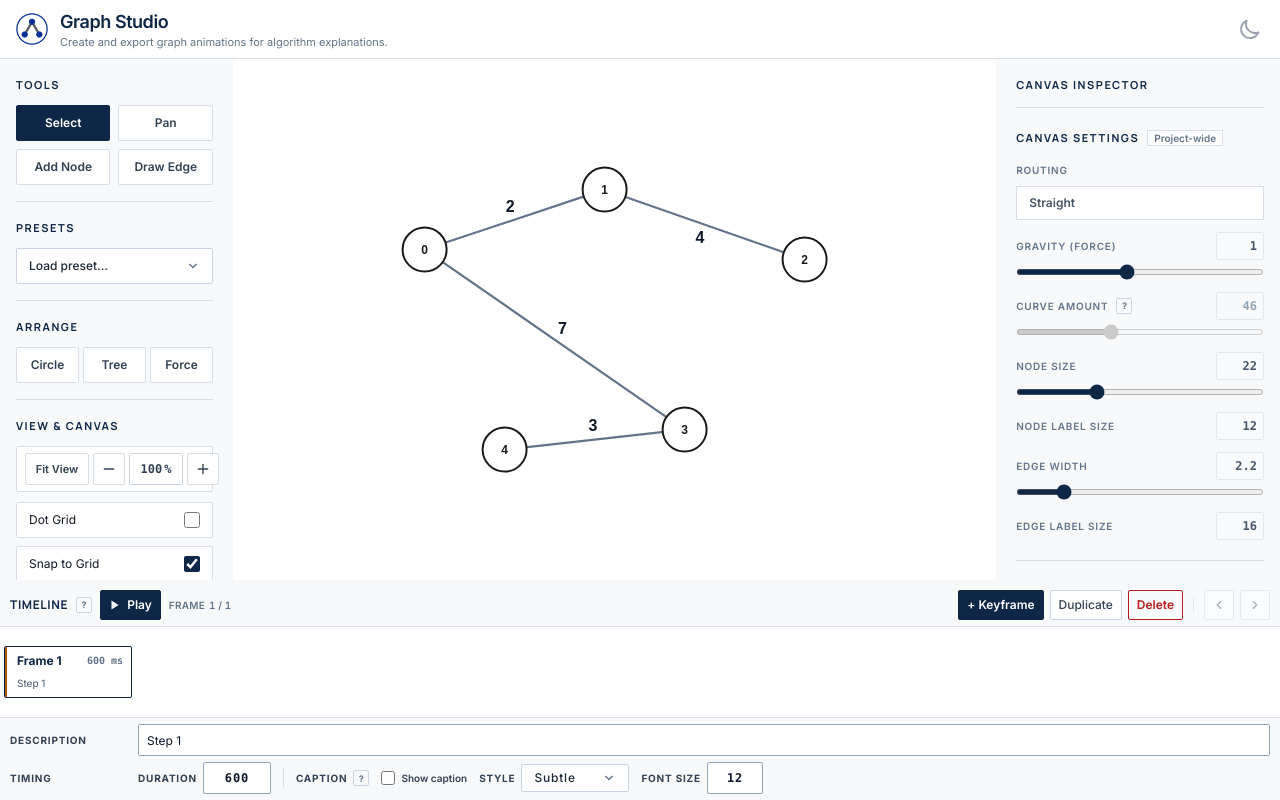
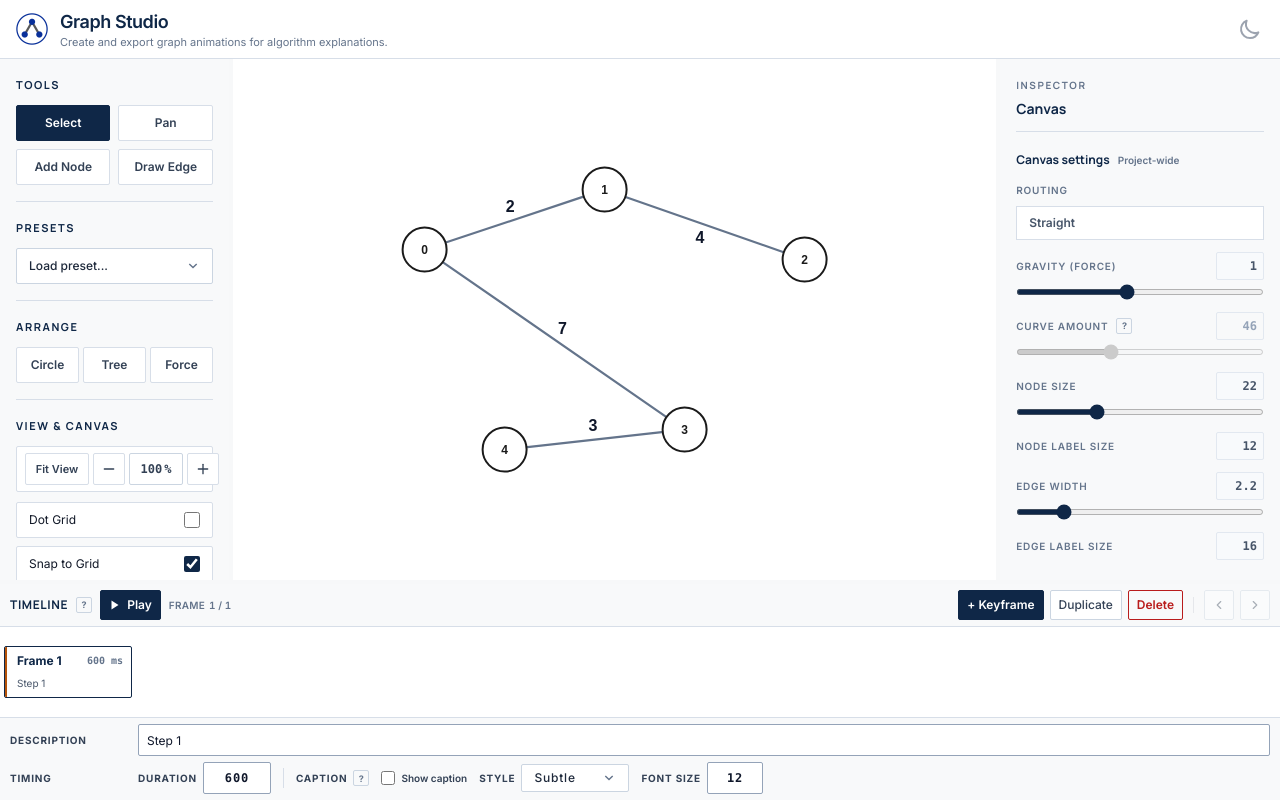
Before and after one commit to cpinitiative/graph-viz, a React (Vite) app: page / in a window 1280 px wide. Built offline with nearby package versions, Linux system fonts and the light colour scheme.

Commit message:
Simplify inspector hierarchy

```diff
--- a/src/components/visualizers/Graphs/graphStudio/PropertyPanel.jsx
+++ b/src/components/visualizers/Graphs/graphStudio/PropertyPanel.jsx
@@ -18,13 +18,19 @@ const NODE_STATUS_OPTIONS = [
 
 const panelClass =
   'graphstudio-scroll-panel h-full space-y-5 overflow-y-auto bg-[#F8F9FA] p-4 text-sm dark:bg-[#111827]';
+const panelEyebrowClass =
+  'font-manrope text-[10px] font-bold uppercase tracking-[0.16em] text-[#64748B] dark:text-[#94A3B8]';
+const panelContextClass =
+  'font-manrope text-sm font-bold text-[#0F2747] dark:text-[#F8FAFC]';
 const sectionTitleClass =
-  'font-manrope text-[11px] font-bold uppercase tracking-[0.14em] text-[#0F2747] dark:text-[#F8FAFC]';
+  'font-manrope text-xs font-bold text-[#0F2747] dark:text-[#F8FAFC]';
 const bodyTextClass = 'text-xs text-[#334155] dark:text-[#E2E8F0]';
 const fieldLabelClass =
   'text-[10px] font-semibold uppercase tracking-[0.08em] text-[#64748B] dark:text-[#94A3B8]';
 const scopeLabelClass =
-  'shrink-0 border border-[#D7DEE8] bg-[#FFFFFF] px-1.5 py-0.5 text-[10px] font-semibold normal-case leading-none tracking-normal text-[#64748B] dark:border-[#475569] dark:bg-[#111827] dark:text-[#CBD5E1]';
+  'inline-flex shrink-0 items-center rounded-sm bg-[#EEF2F6] px-1.5 py-0.5 text-[10px] font-semibold normal-case leading-none tracking-normal text-[#64748B] dark:bg-[#1E293B] dark:text-[#94A3B8]';
+const sectionScopeLabelClass =
+  'shrink-0 text-[10px] font-semibold normal-case leading-none tracking-normal text-[#64748B] dark:text-[#94A3B8]';
 const overrideIndicatorClass =
   'text-[10px] font-semibold text-[#7C2D12] dark:text-[#FDBA74]';
 const inlineActionButtonClass =
@@ -52,9 +58,17 @@ const TOOLTIP_OFFSET = 6;
 
 const joinClasses = (...classes) => classes.filter(Boolean).join(' ');
 
-const ScopeLabel = ({ scope }) => {
+const ScopeLabel = ({ scope, variant = 'field' }) => {
   if (!scope) return null;
-  return <span className={scopeLabelClass}>{scope}</span>;
+  return (
+    <span
+      className={
+        variant === 'section' ? sectionScopeLabelClass : scopeLabelClass
+      }
+    >
+      {scope}
+    </span>
+  );
 };
 
 const FieldMeta = ({ hasOverride, onResetOverride, onApplyToAll }) => {
@@ -203,14 +217,17 @@ const InfoHelp = ({ label, text }) => {
   );
 };
 
-const PanelShell = ({ title, inspectorType, headerAction, children }) => (
+const PanelShell = ({ contextTitle, inspectorType, headerAction, children }) => (
   <div
     className={panelClass}
     data-testid="property-panel"
     data-inspector-type={inspectorType}
   >
-    <div className="flex items-center justify-between gap-3 border-b border-[#D7DEE8] pb-3 dark:border-[#334155]">
-      <div className={sectionTitleClass}>{title}</div>
+    <div className="flex items-start justify-between gap-3 border-b border-[#D7DEE8] pb-3 dark:border-[#334155]">
+      <div className="min-w-0 space-y-1">
+        <div className={panelEyebrowClass}>INSPECTOR</div>
+        <div className={panelContextClass}>{contextTitle}</div>
+      </div>
       {headerAction}
     </div>
     {children}
@@ -218,10 +235,10 @@ const PanelShell = ({ title, inspectorType, headerAction, children }) => (
 );
 
 const Section = ({ title, scope, help, children }) => (
-  <section className="space-y-3 border-b border-[#D7DEE8] pb-5 last:border-b-0 dark:border-[#334155]">
-    <div className="flex items-center gap-2">
+  <section className="space-y-3">
+    <div className="flex items-baseline gap-2">
       <div className={sectionTitleClass}>{title}</div>
-      <ScopeLabel scope={scope} />
+      <ScopeLabel scope={scope} variant="section" />
       {help}
     </div>
     {children}
@@ -572,7 +589,7 @@ const MultiSelectionPanel = ({
   onClearSelection,
 }) => (
   <PanelShell
-    title="Selection Inspector"
+    contextTitle="Selection"
     inspectorType="selection"
     headerAction={
       <ClearSelectionButton
@@ -581,7 +598,7 @@ const MultiSelectionPanel = ({
       />
     }
   >
-    <Section title="Selected Nodes">
+    <Section title="Selected nodes">
       <p className={bodyTextClass}>{selectedCount} items selected</p>
       <div className="space-y-2">
         <ActionButton onClick={() => onApplyToSelection({ status: 'visited' })}>
@@ -618,7 +635,7 @@ const NodeInspector = ({
 
   return (
     <PanelShell
-      title="Node Properties"
+      contextTitle="Node"
       inspectorType="node"
       headerAction={
         <ClearSelectionButton
@@ -627,7 +644,7 @@ const NodeInspector = ({
         />
       }
     >
-      <Section title="Node Details">
+      <Section title="Node properties">
         <div className="space-y-4">
           <Field label="Label" scope="All frames">
             <TextInput
@@ -682,7 +699,7 @@ const NodeInspector = ({
         </div>
       </Section>
 
-      <Section title="Connected Edges">
+      <Section title="Connected edges">
         <LinkedList
           items={connectedEdges}
           emptyLabel="No connected edges"
@@ -723,7 +740,7 @@ const EdgeInspector = ({
 
   return (
     <PanelShell
-      title="Edge Properties"
+      contextTitle="Edge"
       inspectorType="edge"
       headerAction={
         <ClearSelectionButton
@@ -732,7 +749,7 @@ const EdgeInspector = ({
         />
       }
     >
-      <Section title="Edge Details">
+      <Section title="Edge properties">
         <div className="space-y-4">
           <Field label="Weight / Label" scope="All frames">
             <TextInput
@@ -771,7 +788,7 @@ const EdgeInspector = ({
         </div>
       </Section>
 
-      <Section title="Connected Nodes">
+      <Section title="Connected nodes">
         <LinkedList
           items={connectedNodes}
           emptyLabel="No connected nodes"
@@ -799,8 +816,8 @@ const GlobalSettingsPanel = ({
   const curveAmountEnabled = edgeRouting === EDGE_ROUTING.bezier;
 
   return (
-    <PanelShell title="Canvas Inspector" inspectorType="canvas">
-      <Section title="Canvas Settings" scope="Project-wide">
+    <PanelShell contextTitle="Canvas" inspectorType="canvas">
+      <Section title="Canvas settings" scope="Project-wide">
         <div className="space-y-3">
           <Field label="Routing">
             <div className="border border-[#D7DEE8] bg-[#FFFFFF] px-3 py-2 text-xs font-semibold text-[#475569] dark:border-[#475569] dark:bg-[#1E293B] dark:text-[#CBD5E1]">
```
Also changed, not shown: 2 other files (tests, documents, lock files or other folders).
